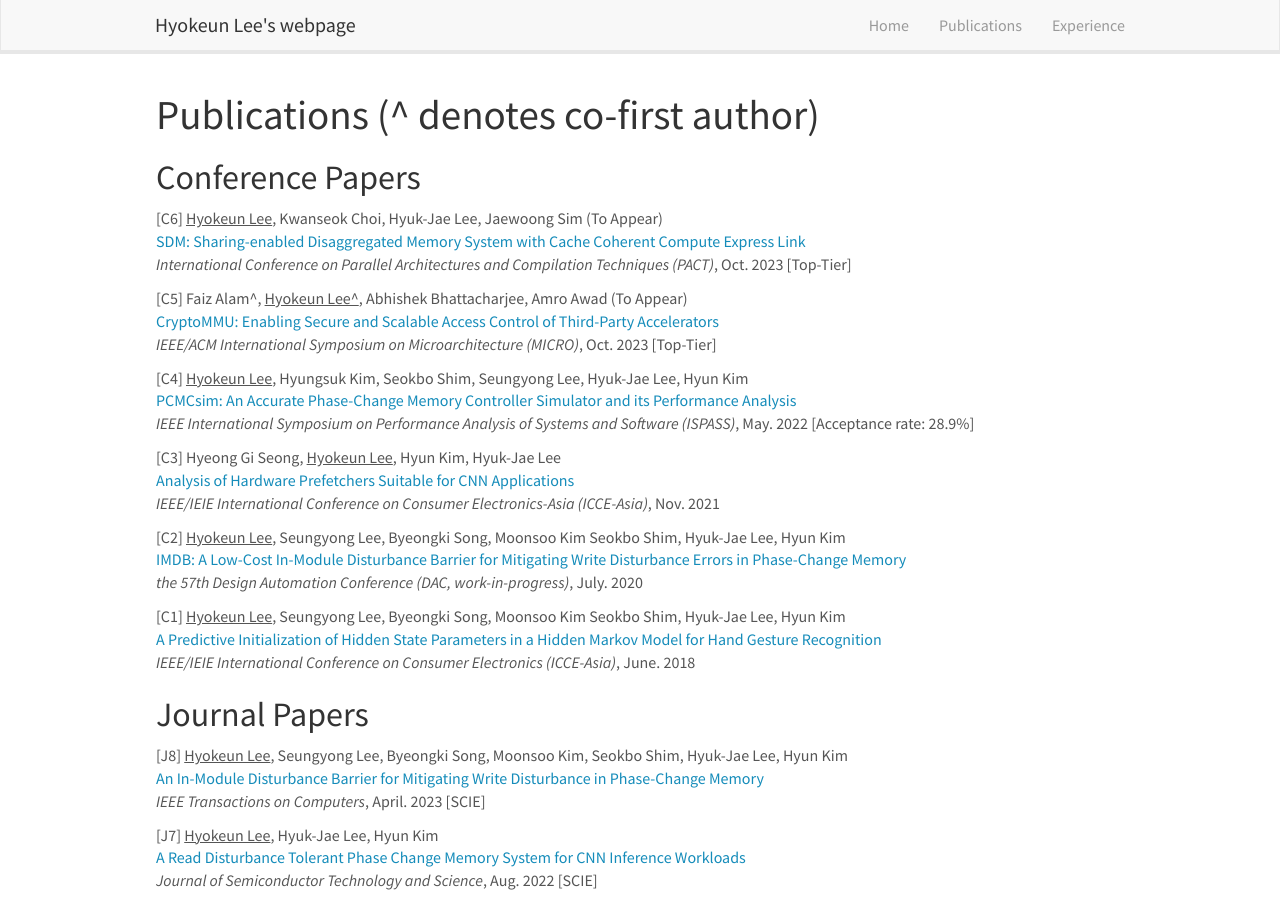
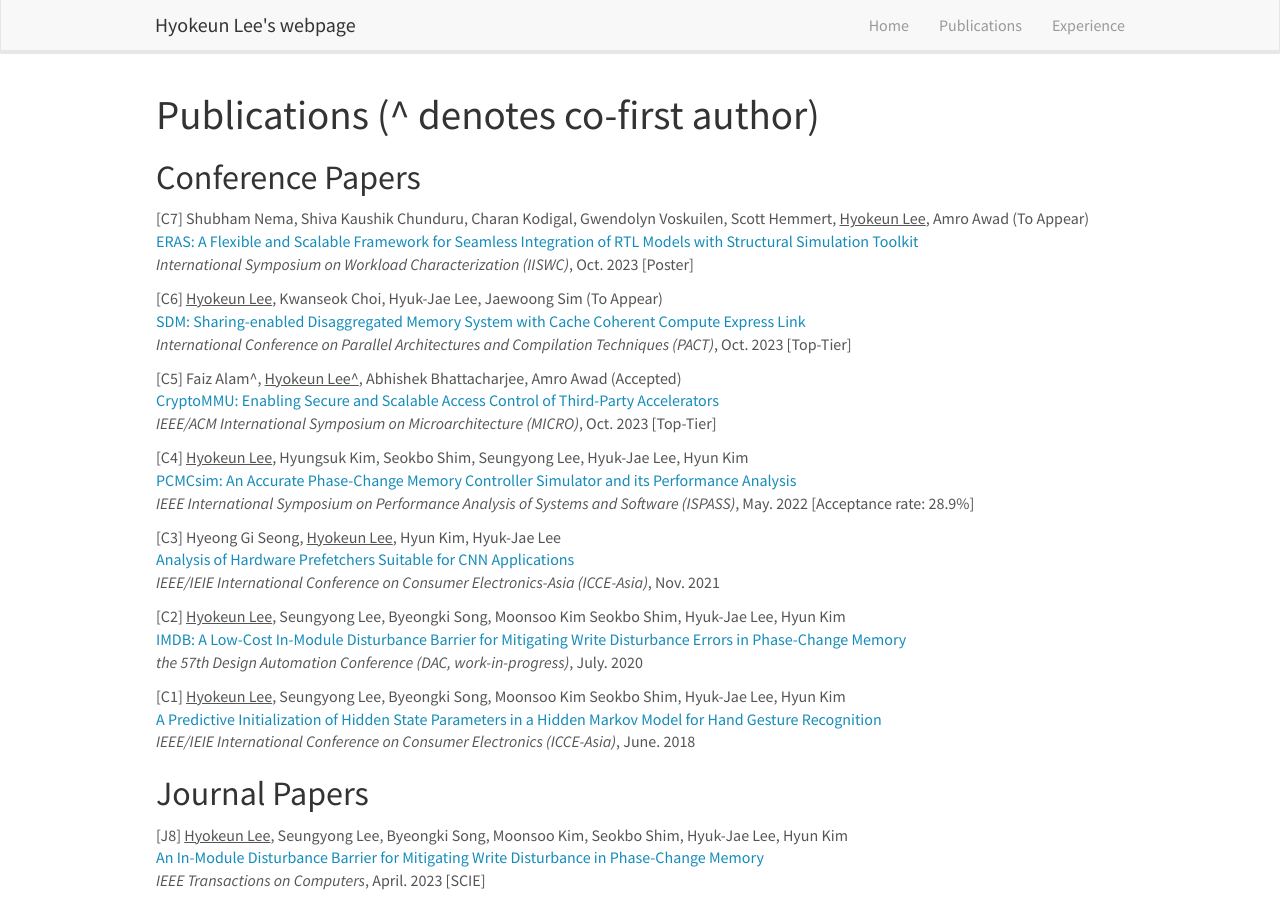
Before and after one commit to La-tale/sms.github.io, a Jekyll site: the page built from _pages/publications.md, in a window 1280 px wide and 900 px high. Built offline with Jekyll 4.4.1, drawn with Linux system fonts in a browser that asks for light colours; nearby versions of some CDN libraries.

Commit message:
update publist

```diff
--- a/_data/publist_conference.yml
+++ b/_data/publist_conference.yml
@@ -1,3 +1,13 @@
+- title: "ERAS: A Flexible and Scalable Framework for Seamless Integration of RTL Models with Structural Simulation Toolkit"
+  label: "[C7]"
+  image:
+  description:
+  authors: Shubham Nema, Shiva Kaushik Chunduru, Charan Kodigal, Gwendolyn Voskuilen, Scott Hemmert, <u>Hyokeun Lee</u>, Amro Awad (To Appear)
+  issue: International Symposium on Workload Characterization (IISWC)
+  year: Oct. 2023
+  tier: "[Poster]"
+  highlight: 1
+
 - title: "SDM: Sharing-enabled Disaggregated Memory System with Cache Coherent Compute Express Link"
   label: "[C6]"
   image:
@@ -12,7 +22,7 @@
   label: "[C5]"
   image:
   description:
-  authors: Faiz Alam^, <u>Hyokeun Lee^</u>, Abhishek Bhattacharjee, Amro Awad (To Appear)
+  authors: Faiz Alam^, <u>Hyokeun Lee^</u>, Abhishek Bhattacharjee, Amro Awad (Accepted)
   issue: IEEE/ACM International Symposium on Microarchitecture (MICRO)
   year: Oct. 2023
   tier: "[Top-Tier]"
```
Also changed, not shown: 1 other file.
